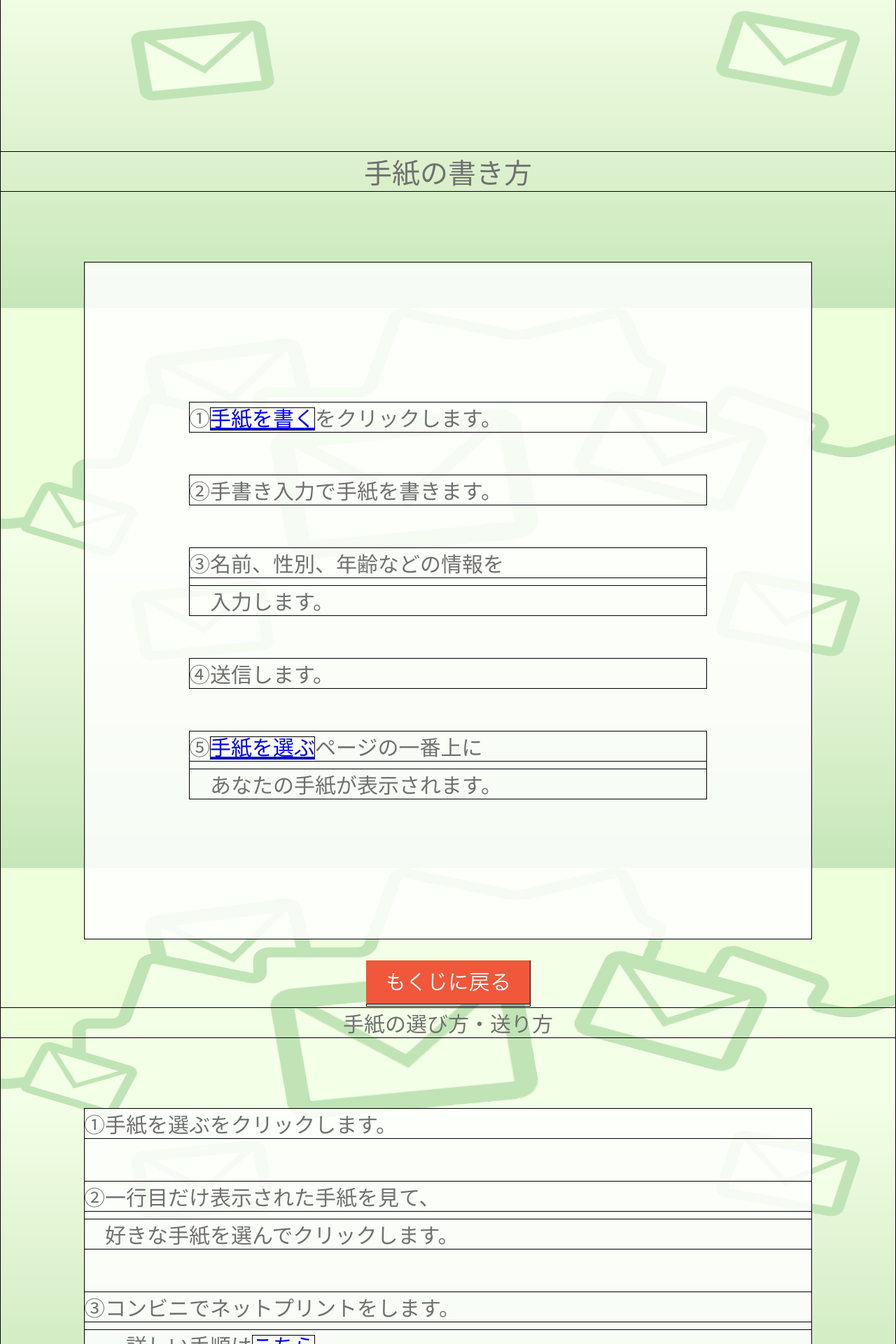
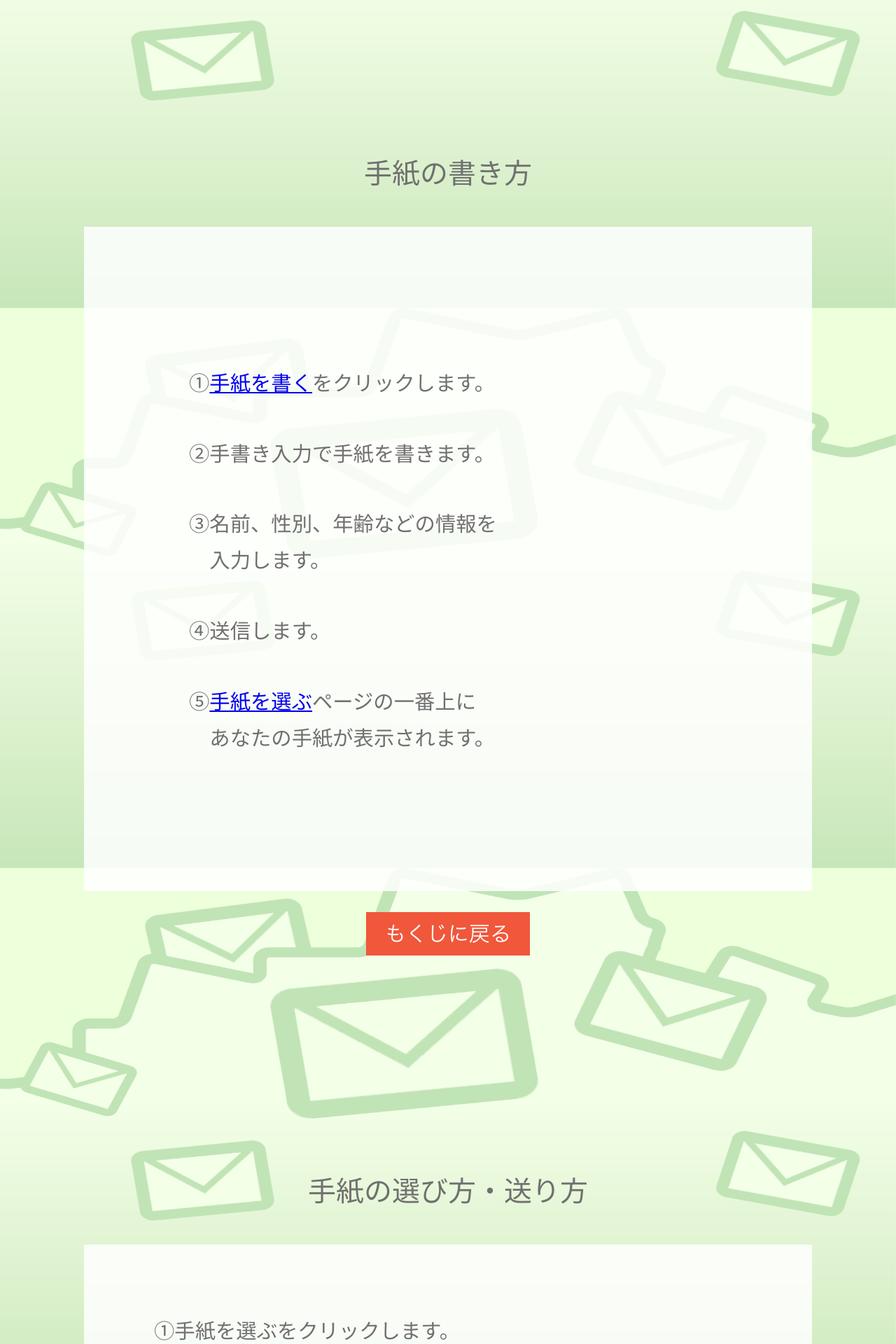
Before and after one commit to juiy721/Media_Exhibition, a PHP site: page /HowToUse_WebSite.html in a window 1280 px wide. Shown: the part 1160-3080 px from the top of the page at 70% size. Run offline with PHP 8.4, Linux system fonts and the light colour scheme.

Commit message:
ヘッダーの固定以外の見た目を作りました。

```diff
--- a/midori-no-tegami/HowToUse_WebSite.css
+++ b/midori-no-tegami/HowToUse_WebSite.css
@@ -1,7 +1,6 @@
-.dbg-Border , .dbg-Border * {
+/* .dbg-Border , .dbg-Border * {
   box-shadow: rgb(0, 0, 0) 0 0 0 1px inset;
-  /* background-color: rgba(27, 9, 9, 0.025); */
-}
+} */
 
 html,body{
   text-align: center;
@@ -16,7 +15,7 @@ html,body{
 }
 
 p{
-  font-size: 30px;
+  font-size: 22pt;
   margin-bottom: 2em;
 }
 
@@ -70,6 +69,7 @@ ul.foo li {
     height: 100%;
    }
 
+/* もくじ */
 .how-to-site {
   margin: 100px 0px;
   font-size: 30pt;
@@ -89,18 +89,41 @@ ul.foo li {
     .contents {
       margin-bottom: 70px;
     }
+/* もくじ終了 */
 
-.title1 {
-  margin: 500px 0px 100px 0px;
-  font-size: 30pt;
+/* 全体の文字を左寄せにして色々したやつ */
+.left-aligned {
+  text-align: left;
+  margin: 50px 120px 30px 120px;
+  background-color: rgba(255,255,255,0.85);
 }
 
-.left-aligned {
-  text-align: left;
-  margin: 100px 120px 30px 120px;
-  background-color: rgba(255,255,255,0.85);
+/* 手紙の書き方 */
+.title1 {
+  margin: 500px 0px 0px 0px;
+  font-size: 30pt;
 }
 
 .how-to-write-inputs {
   padding: 200px 150px;
 }
+
+/* 手紙の選び方・送り方、ルールのタイトル */
+.title2, .title3 {
+  margin: 300px 0px 0px 0px;
+  font-size: 30pt;
+}
+
+/* 手紙の選び方・送り方の背景調整 */
+.how-to-choose-send-inputs {
+  padding: 100px 100px;
+}
+
+/* ルールの背景調整 */
+.rule-inputs {
+  padding: 100px 100px;
+}
+
+.rule-contents {
+  margin-bottom: 20px;
+}
--- a/midori-no-tegami/HowToUse_WebSite.html
+++ b/midori-no-tegami/HowToUse_WebSite.html
@@ -57,7 +57,7 @@
 
     <!-- 手紙の選び方・送り方 -->
     <div>
-      <p>手紙の選び方・送り方</p>
+      <p class="title2">手紙の選び方・送り方</p>
       <div class="left-aligned how-to-choose-send-inputs">
         <p>①手紙を選ぶをクリックします。</p>
         <div>
@@ -81,7 +81,7 @@
     <!-- 手紙の選び方・送り方終了 -->
 
     <!-- ルール -->
-    <p>ルール</p>
+    <p class="title3">ルール</p>
     <div class="left-aligned rule-inputs">
       <div>
         <p class="small-title">①基本的なこと</p>
@@ -104,7 +104,11 @@
         <p class="big-blank">傷つけないように注意してください。</p>
       </div>
     </div>
-    <a href="#"><img src="return-to-contents.png" alt="もくじに戻る"></a>
+    <a href="#">
+      <img src="return-to-contents.png"
+           alt="もくじに戻る"
+           class="rule-contents">
+    </a>
     <!-- ルール終了 -->
 
     </body>
```
Lines whose indentation alone changed are shown as unchanged.
